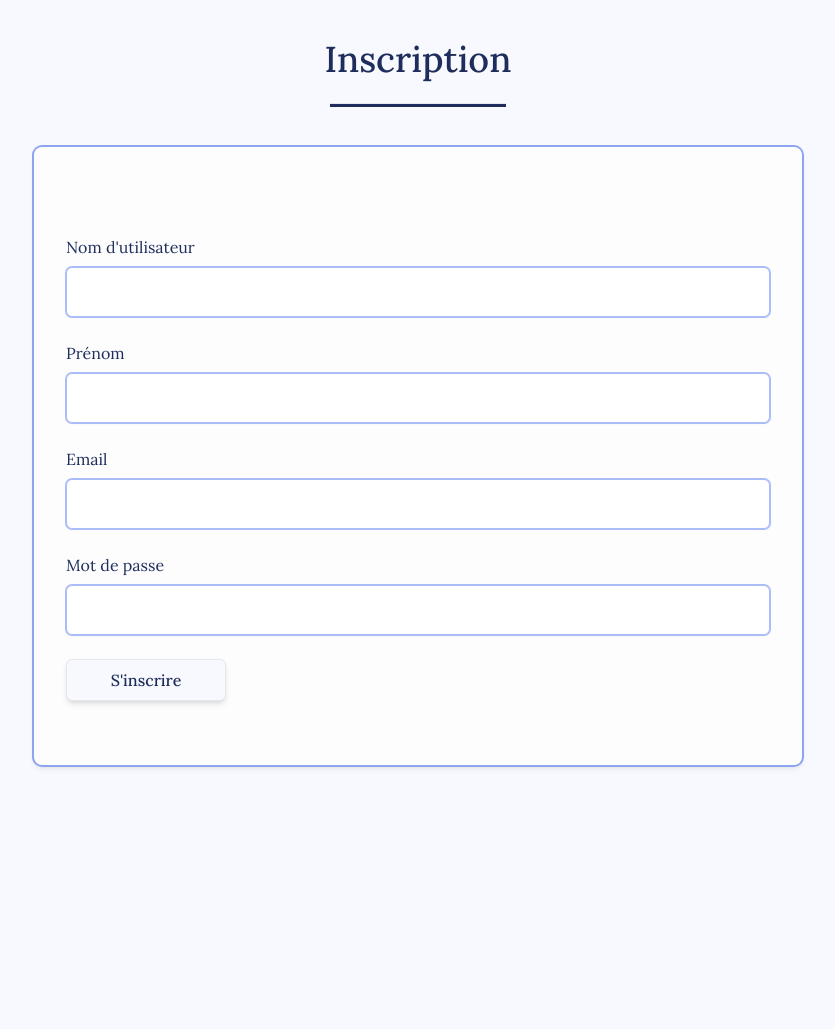
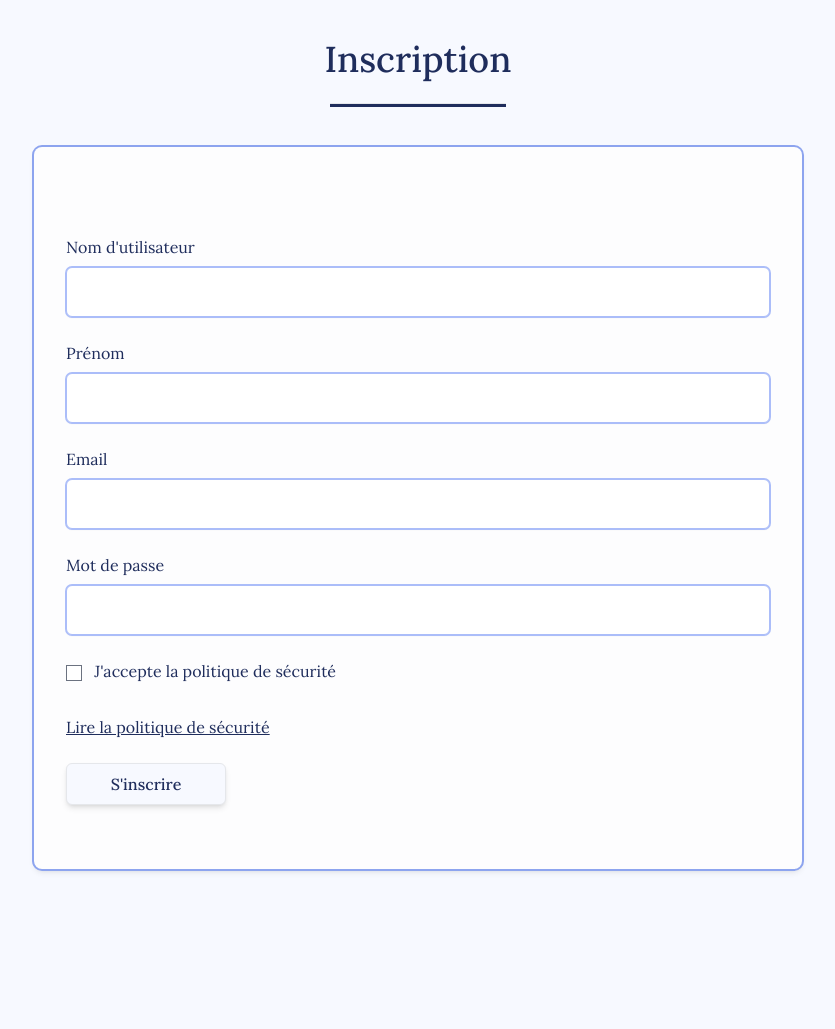
Before and after one commit to Thomasdev-creator/JeuxOlympiques, a Django app: page /accounts/signup/ in a window 1280 px wide. Shown: the part 81-1110 px from the top of the page, without its empty margins (222-1057 px from the left). Before the commit the page ends 849 px from the top, so only its background shows below. Run offline with Django 5.2, Linux system fonts and the light colour scheme; style sheets or scripts are compiled from the project's sources.

Commit message:
add pop up to signup page

```diff
--- a/accounts/templates/accounts/signup.html
+++ b/accounts/templates/accounts/signup.html
@@ -2,14 +2,16 @@
 
 {% block content %}
 
-        <section class="bg-SubtleBackground pb-32 md:pb-40">
+    <section class="bg-SubtleBackground pb-32 md:pb-40">
 
         <h2 class="text-center text-HighContrastText font-medium pt-10 pb-6 text-3xl md:text-4xl">
             Inscription
         </h2>
         <hr class="bloc mx-auto bg-HighContrastText h-1 mb-10 w-44">
 
-        <form method="post" class="space-y-6 relative bg-AppBackground max-w-3xl mx-auto py-16 px-4 sm:px-6 lg:px-8 xl pl-12 ring-2 ring-HoveredUIElementBorder shadow-md border-HoveredUIElementBorder rounded-lg">
+        <form method="post"
+              id="registrationForm"
+              class="space-y-6 relative bg-AppBackground max-w-3xl mx-auto py-16 px-4 sm:px-6 lg:px-8 xl pl-12 ring-2 ring-HoveredUIElementBorder shadow-md border-HoveredUIElementBorder rounded-lg">
             {% csrf_token %}
 
             <div>
@@ -36,9 +38,69 @@
                        class="block w-full ring-1 ring-UIElementBorderAndFocusRings hover:border-HoveredUIElementBorder shadow-sm py-3 px-4 border-UIElementBorderAndFocusRings rounded-md">
             </div>
 
-            <button type="submit" class="shadow-md px-6 py-2 border ring-SubtleBordersandSeparators font-medium rounded-md text-HighContrastText hover:bg-UIElementBackground hover:text-LowContrastText bg-SubtleBackground text-center w-40">S'inscrire</button>
+            <div>
+                <input type="checkbox" id="policyCheckbox" name="policyCheckbox" class="mr-2">
+                <label for="policyCheckbox" class="text-HighContrastText mb-2 inline-block">J'accepte la politique de
+                    sécurité</label>
+            </div>
+
+            <div class="mt-4">
+                <a href="#" id="policyLink" class="text-HighContrastText underline">Lire la politique de sécurité</a>
+            </div>
+
+            <button type="submit"
+                    id="submitButton"
+                    class="shadow-md px-6 py-2 border ring-SubtleBordersandSeparators font-medium rounded-md text-HighContrastText hover:bg-UIElementBackground hover:text-LowContrastText bg-SubtleBackground text-center w-40">
+                S'inscrire
+            </button>
         </form>
+
+        <div id="policyPopup" class="hidden fixed top-0 left-0 w-full h-full flex justify-center items-center">
+            <div class="bg-white p-6 rounded-md max-w-md border ring-2 border-UIElementBorderAndFocusRings hover:border-HoveredUIElementBorder overflow-auto"
+                 style="width: 400px; height: 420px;">
+                <h3 class="text-lg font-semibold mb-3 p-2">Politique de sécurité</h3>
+                <p class="text-sm p-4">Lorem ipsum dolor sit amet, consectetur adipiscing elit. Maecenas vehicula ligula
+                    et
+                    diam cursus lobortis. Suspendisse quis neque urna. Aliquam aliquet felis eu risus iaculis, in
+                    elementum lectus pharetra. Orci varius natoque penatibus et magnis dis parturient montes, nascetur
+                    ridiculus mus. Curabitur posuere massa ac auctor dictum. Curabitur ut accumsan sem. Etiam at
+                    imperdiet lacus. Donec euismod ligula auctor tempus hendrerit. In pharetra, eros in commodo
+                    faucibus, nunc ipsum congue est, vulputate vestibulum turpis magna in urna. Nam suscipit quis justo
+                    in volutpat. Proin egestas enim dolor, eu suscipit lorem dictum vel. Mauris sit amet velit et turpis
+                    gravida maximus. Sed at interdum orci.</p>
+
+                <button id="closePopupButton"
+                        class="shadow-md px-4 py-2 border ring-SubtleBordersandSeparators font-medium rounded-md text-HighContrastText hover:bg-UIElementBackground hover:text-LowContrastText bg-SubtleBackground text-center w-40">
+                    Fermer
+                </button>
+            </div>
+            </div>
+        </div>
 
     </section>
 
+    <script>
+        // JavaScript pour afficher la popup et gérer les événements de clic
+
+        // Lorsque l'utilisateur clique sur le lien, afficher la popup
+        document.getElementById('policyLink').addEventListener('click', function (event) {
+            event.preventDefault(); // Empêche le lien de suivre son URL
+            document.getElementById('policyPopup').classList.remove('hidden');
+        });
+
+        // Lorsque l'utilisateur clique sur le bouton de fermeture de la popup, la cacher
+        document.getElementById('closePopupButton').addEventListener('click', function () {
+            document.getElementById('policyPopup').classList.add('hidden');
+        });
+
+        document.addEventListener("DOMContentLoaded", function () {
+            document.getElementById('registrationForm').addEventListener('submit', function (event) {
+                if (!document.getElementById('policyCheckbox').checked) {
+                    event.preventDefault(); // Empêche la soumission du formulaire si la case n'est pas cochée
+                    alert('Veuillez accepter la politique de sécurité pour continuer.');
+                }
+            });
+        });
+    </script>
+
 {% endblock %}
```
